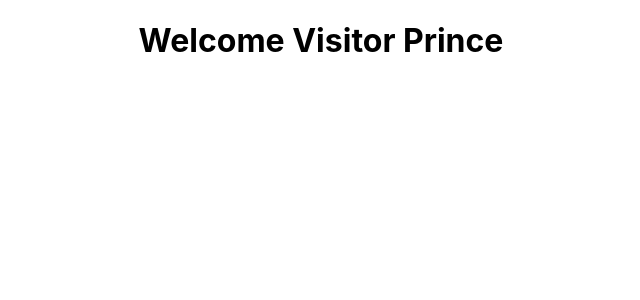
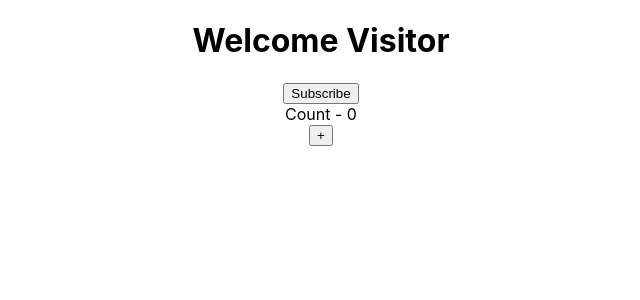
Before and after one commit to princebose/ReactJS, a React (Create React App) app: page / in a window 1280 px wide. Shown: the top 300 px of the page, without its empty margins (319-959 px from the left). Built offline with nearby package versions, Linux system fonts and the light colour scheme.

Commit message:
8 with counter

```diff
--- a/src/App.js
+++ b/src/App.js
@@ -4,6 +4,7 @@ import './App.css';
 import A from './components/Greet'
 import W from './components/Welcome'
 import M from './components/Message'
+import C from './components/Counter'
 
 // function App() {
 //   return (
@@ -20,6 +21,7 @@ class App extends Component {
     return (
       <div className="App">
         <M name="Prince"></M>
+        <C></C>
         {/* <h1>Hello World</h1>
         <A heroName="Superman" name="Clark">
           <p>This is children props</p></A>
--- /dev/null
+++ b/src/components/Counter.js
@@ -0,0 +1,31 @@
+import React, { Component } from 'react'
+
+class Counter extends Component {
+    constructor() {
+        super()
+
+        this.state = {
+            count: 0
+        }
+    }
+
+    increment(){
+        this.setState(
+            {count : this.state.count+1}
+        )
+        console.log(this.state.count)
+    }
+
+    render() {
+        return (
+            <div>
+                <div>
+                    Count - {this.state.count}
+                </div>
+                <button onClick={()=>this.increment()}>+</button>
+            </div>
+        )
+    }
+}
+
+export default Counter
--- a/src/components/Message.js
+++ b/src/components/Message.js
@@ -9,11 +9,18 @@ class Message extends Component {
         }
     }
 
+    changeMessage(){
+        this.setState({
+            message:"TY for subscribing"
+        })
+    }
+
 
     render() {
         return (
             <div>
-                <h1>{this.state.message} {this.props.name}</h1>
+                <h1>{this.state.message}</h1>
+                <button onClick={()=>this.changeMessage()}>Subscribe</button>
             </div>
         )
     }
```
